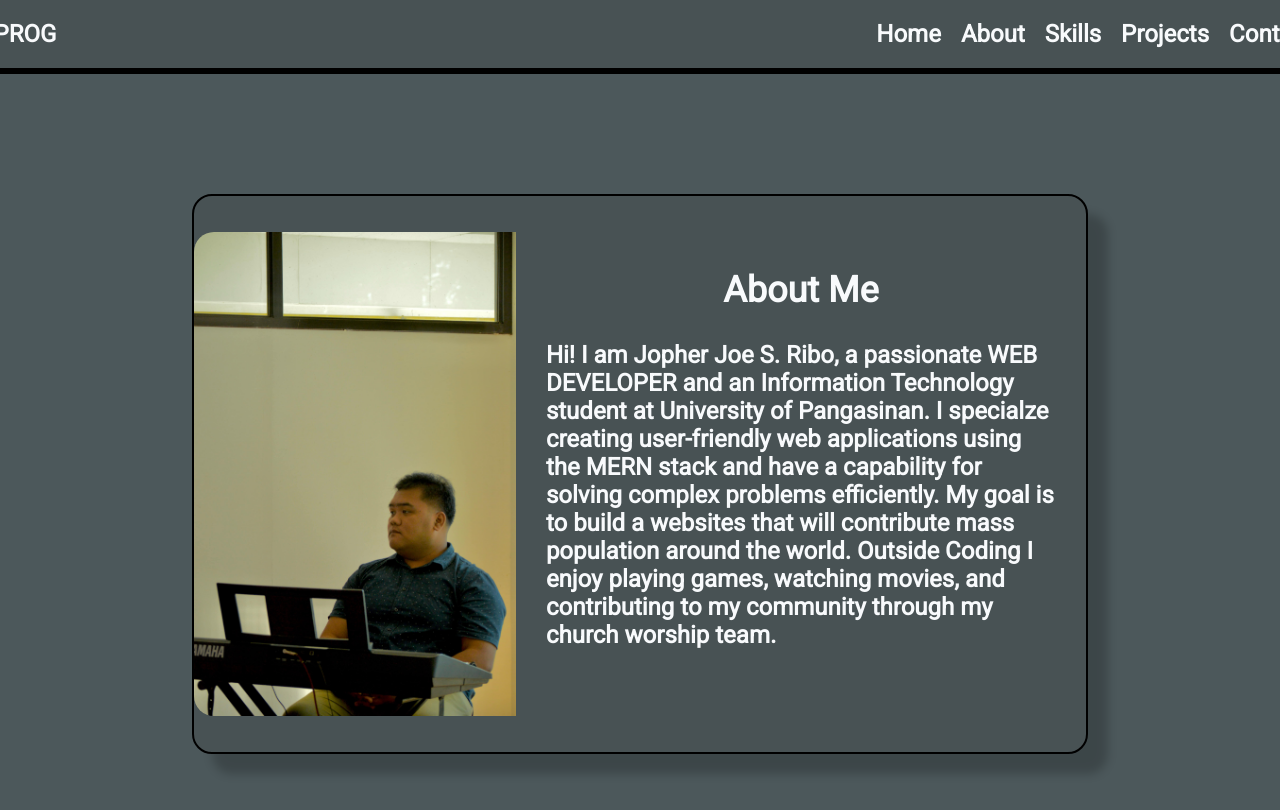
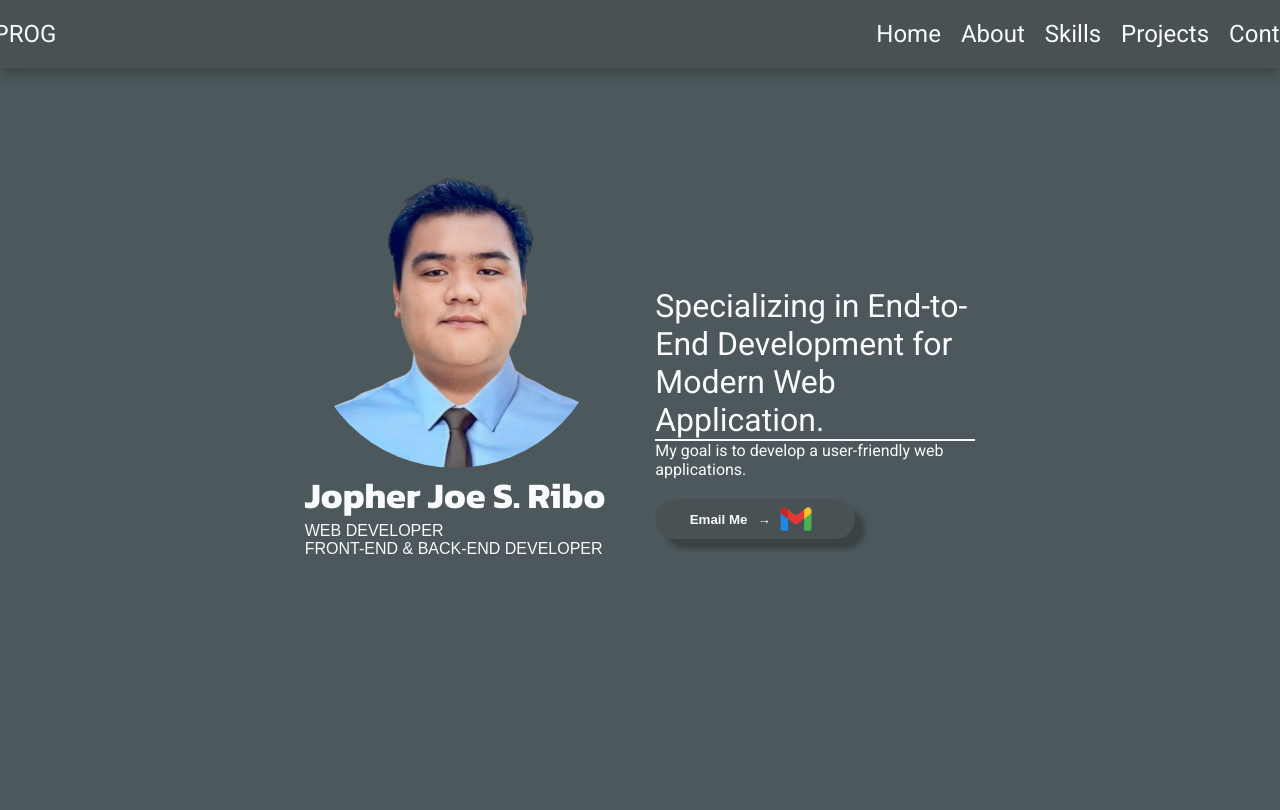
Before and after one commit to Jopher-Joe/Updated-Portfolio, a plain HTML site: page src/index.html in a window 1280 px wide. Shown: the top 810 px of the page. Drawn offline with Linux system fonts and the light colour scheme; a web font is replaced by a local one.

Commit message:
Panibagong Homepage

```diff
--- a/src/index.html
+++ b/src/index.html
@@ -24,9 +24,32 @@
       </nav>
     </header>
     <main>
-      <div class="about-break-line"></div>
-
-      <section class="about-container">
+      <section class="home-container">
+        <div class="home-content">
+          <div class="home-picture">
+            <img src="/src/Image/picture.png" alt="" class="picture" />
+            <h1>Jopher Joe S. Ribo</h1>
+            <p>WEB DEVELOPER</p>
+            <p>FRONT-END & BACK-END DEVELOPER</p>
+          </div>
+          <div class="home-details">
+            <p class="home-summary">
+              Specializing in End-to-End Development for Modern Web Application.
+            </p>
+            <div class="break-line"></div>
+            <div class="goal">
+              <p>My goal is to develop a user-friendly web applications.</p>
+            </div>
+            <div class="button">
+              <button class="email">
+                Email Me <span class="arrow">→</span>
+                <img src="/src/Image/Gmail.png" alt="" class="gmail-logo" />
+              </button>
+            </div>
+          </div>
+        </div>
+      </section>
+      <!-- <section class="about-container">
         <div class="about-content">
           <div class="about-image">
             <img src="/src/Image/About.jpg" alt="" class="about-picture" />
@@ -45,7 +68,7 @@
             </p>
           </div>
         </div>
-      </section>
+      </section> -->
     </main>
     <footer></footer>
   </body>
--- a/src/style.css
+++ b/src/style.css
@@ -1,4 +1,4 @@
-@import url("https://fonts.googleapis.com/css2?family=Roboto&family=Roboto+Mono:ital,wght@0,100..700;1,100..700&family=Yuji+Mai&display=swap");
+@import url("https://fonts.googleapis.com/css2?family=Kanit:ital,wght@0,100;0,200;0,300;0,400;0,500;0,600;0,700;0,800;0,900;1,100;1,200;1,300;1,400;1,500;1,600;1,700;1,800;1,900&family=Roboto:ital,wght@0,100;0,300;0,400;0,500;0,700;0,900;1,100;1,300;1,400;1,500;1,700;1,900&family=Ysabeau+SC&display=swap");
 
 * {
   padding: 0;
@@ -9,8 +9,8 @@
 body {
   font-family: "Roboto", sans-serif;
   font-size: 1.5rem;
-  font-weight: 600;
   background-color: #4c585b;
+  height: 100vh;
 }
 
 /* header */
@@ -52,9 +52,85 @@ li a:focus {
   text-decoration: underline;
 }
 
+/* Home */
+
+.home-container {
+  display: flex;
+  justify-content: center;
+  align-items: center;
+}
+
+.home-content {
+  display: flex;
+  justify-content: center;
+  align-items: center;
+  gap: 50px;
+}
+
+.home-picture .picture {
+  border-radius: 250px;
+  width: 300px;
+  height: 300px;
+  display: flex;
+  margin-top: 100px;
+}
+
+.home-picture h1 {
+  font-family: "Kanit", sans-serif;
+  color: #f8fafc;
+}
+
+.home-picture p {
+  font-size: 1rem;
+  font-family: "Ysabeau SC", sans-serif;
+  color: #f8fafc;
+}
+
+.home-details {
+  width: 25%;
+  font-size: 2rem;
+  font-family: "Roboto" sans-serif;
+  color: #f8fafc;
+  margin-top: 200px;
+}
+
+.break-line {
+  border: 1px solid #f8fafc;
+}
+
+.goal p {
+  font-size: 1rem;
+}
+
+.button {
+  display: flex;
+}
+.button button {
+  width: 200px;
+  height: 40px;
+  border-radius: 20px;
+  color: #f8fafc;
+  background-color: #485254;
+  font-weight: 600;
+  display: flex;
+  align-items: center;
+  margin-top: 20px;
+  border: none;
+  justify-content: center;
+  box-shadow: 10px 10px 5px rgba(0, 0, 0, 0.25);
+}
+.arrow {
+  font-style: bold;
+  margin-left: 10px;
+}
+
+.gmail-logo {
+  height: 50px;
+}
+
 /* About */
 
-.about-container {
+/* .about-container {
   background-color: #4c585b;
   display: flex;
   justify-content: center;
@@ -92,6 +168,6 @@ li a:focus {
 
 .about-break-line {
   border: 3px solid black;
-}
+} */
 
 /* Education */
```
